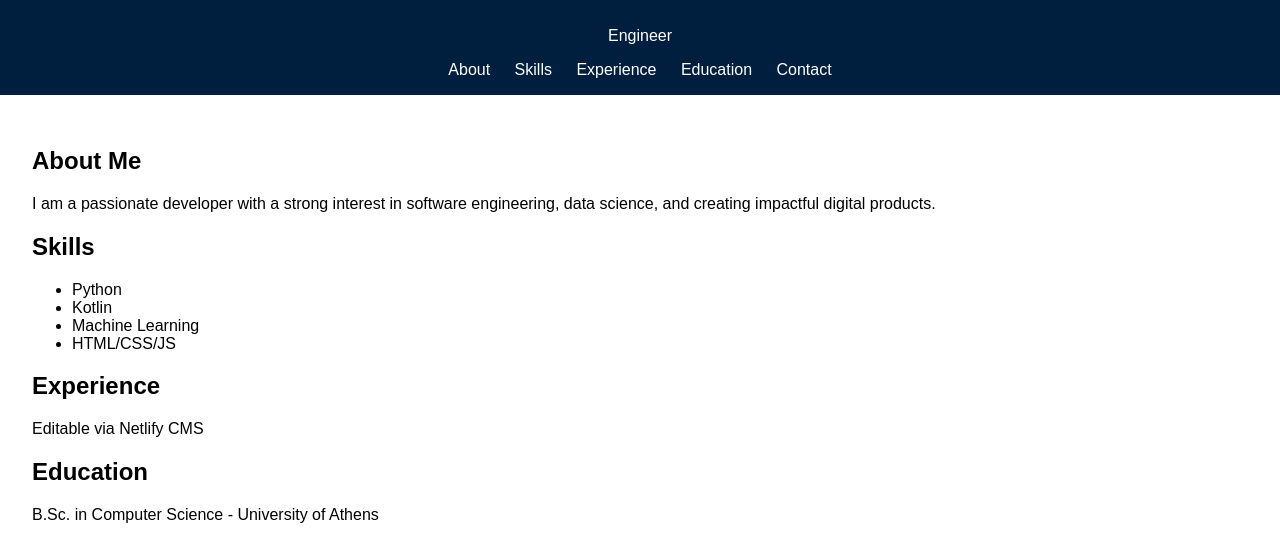
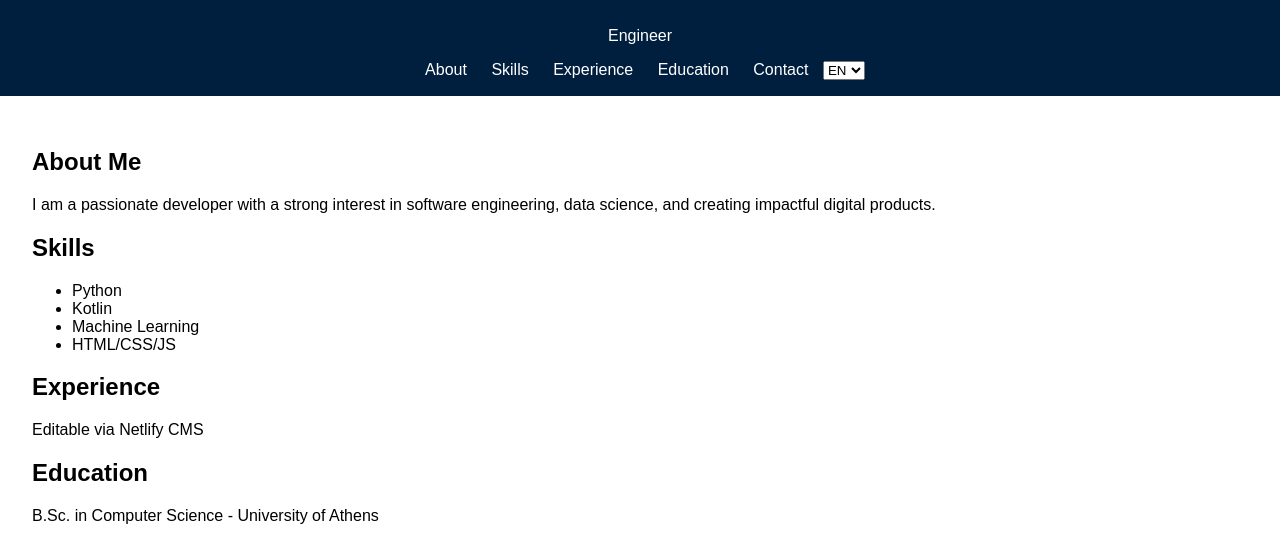
Before and after one commit to Georgechrp/website1, a plain HTML site: page index.html in a window 1280 px wide. Shown: the part 255-796 px from the top of the page. Drawn offline with nearby package versions, Linux system fonts and the light colour scheme; no server answers; a script that the page names is missing.

Commit message:
remove comments

```diff
--- a/index.html
+++ b/index.html
@@ -22,10 +22,10 @@
             <a href="#experience" data-i18n="experience">Experience</a>
             <a href="#education" data-i18n="education">Education</a>
             <a href="#contact" data-i18n="contact">Contact</a>
-            <!--<select id="langSwitcher">
+            <select id="langSwitcher">
               <option value="en">EN</option>
               <option value="gr">GR</option>
-            </select>-->
+            </select>
           </nav>
         </header>
 
```
